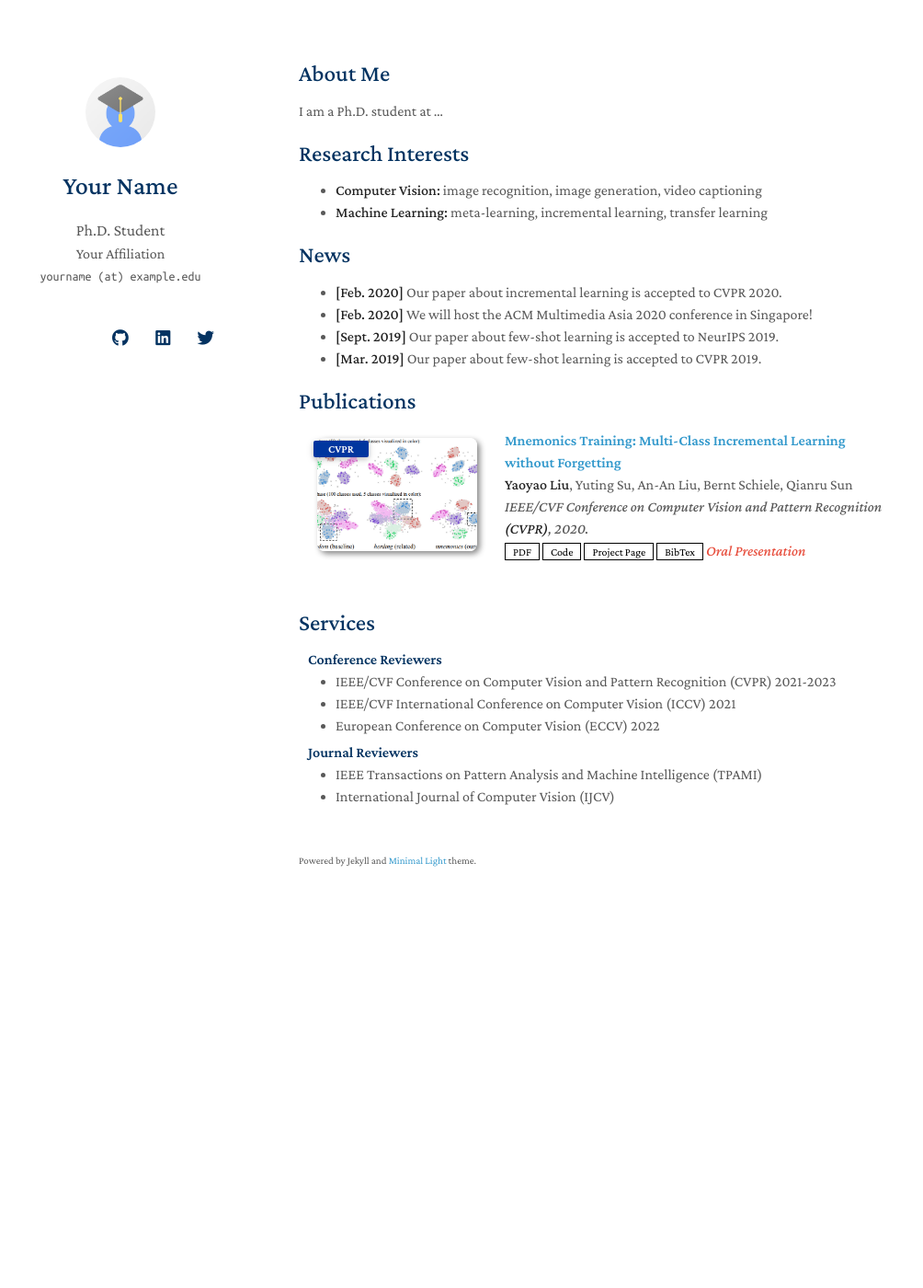
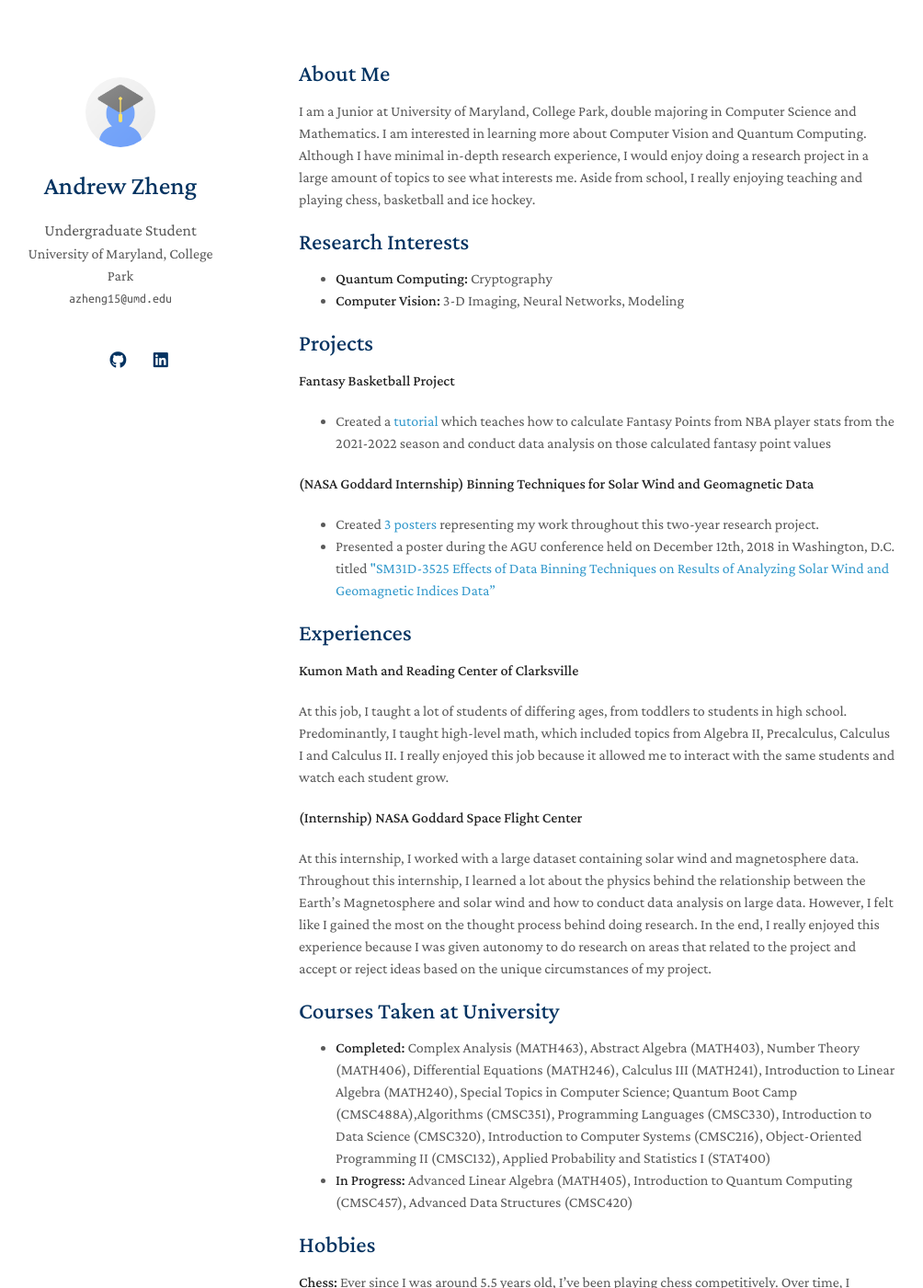
Before and after one commit to JAndrewZheng/jandrewzheng.github.io, a Jekyll site: the page built from index.md, in a window 1280 px wide and 1400 px high. Shown: the whole window at 92% size, without its empty margins (145-1149 px from the left). Built offline with Jekyll 4.4.1, drawn with Linux system fonts in a browser that asks for light colours; nearby versions of some CDN libraries; a style sheet for code colours, icons or effects is not loaded; our own code applies the rules of GitHub Pages for plain Markdown files; some of the changed text lies outside the part shown.

Commit message:
Adding changes

```diff
--- a/_config.yml
+++ b/_config.yml
@@ -1,8 +1,8 @@
 # Basic Information
-title: Your Name
-position: Ph.D. Student
-affiliation: Your Affiliation
-email: yourname (at) example.edu
+title: Andrew Zheng
+position: Undergraduate Student
+affiliation: University of Maryland, College Park
+email: azheng15@umd.edu
 
 # Search Engine Optimization (SEO)
 # The following information is used to improve the website traffic from search engines, e.g., Google.
@@ -12,11 +12,10 @@ canonical: https://minimal-light-theme.yliu.me/
 
 # Links
 # If you don't need one of them, you may delete the corresponding line.
-google_scholar: https://scholar.google.com/
-cv_link: assets/files/curriculum_vitae.pdf
-github_link: https://github.com/
-linkedin: https://www.linkedin.com/
-twitter: https://twitter.com/
+
+cv_link: assets/files/Andrew_Zheng_Resume.pdf
+github_link: https://github.com/JAndrewZheng
+linkedin: https://www.linkedin.com/in/andrew-zheng-82329b1b6/
 
 # Images (e.g., your profile picture and your website's favicon)
 # "favicon" and "favicon_dark" are used for the light and dark modes, respectively.
@@ -30,7 +29,6 @@ enable_footnote: true
 
 # Google Analytics ID
 # Please remove this if you don't use Google Analytics
-google_analytics: UA-111540567-4
 
 # Use this project as a remote theme for GitHub Pages
 # See the guide here: https://docs.github.com/en/pages/setting-up-a-github-pages-site-with-jekyll/adding-a-theme-to-your-github-pages-site-using-jekyll
--- a/_includes/publications.md
+++ b/_includes/publications.md
@@ -1,4 +1,4 @@
-<h2 id="publications" style="margin: 2px 0px -15px;">Publications</h2>
+<h2 id="publications" style="margin: 2px 0px -15px;">Projects</h2>
 
 <div class="publications">
 <ol class="bibliography">
--- a/index.md
+++ b/index.md
@@ -4,20 +4,59 @@ layout: homepage
 
 ## About Me
 
-I am a Ph.D. student at ...
+I am a Junior at University of Maryland, College Park, double majoring in Computer Science and Mathematics. I am interested in learning more about Computer Vision and Quantum Computing. Although I have minimal in-depth research experience, I would enjoy doing a research project in a large amount of topics to see what interests me. Aside from school, I really enjoying teaching and playing chess, basketball and ice hockey.
 
 ## Research Interests
 
-- **Computer Vision:** image recognition, image generation, video captioning
-- **Machine Learning:** meta-learning, incremental learning, transfer learning
+- **Quantum Computing:** Cryptography
+- **Computer Vision:** 3-D Imaging, Neural Networks, Modeling
 
-## News
+## Projects
 
-- **[Feb. 2020]** Our paper about incremental learning is accepted to CVPR 2020.
-- **[Feb. 2020]** We will host the ACM Multimedia Asia 2020 conference in Singapore!
-- **[Sept. 2019]** Our paper about few-shot learning is accepted to NeurIPS 2019.
-- **[Mar. 2019]** Our paper about few-shot learning is accepted to CVPR 2019.
+**Fantasy Basketball Project**
 
-{% include_relative _includes/publications.md %}
+<ul>
+<li> Created a <a href="https://andrewzayn.github.io/">tutorial</a> which teaches how to calculate Fantasy Points from NBA player stats from the 2021-2022 season and conduct data analysis on those calculated fantasy point values </li>
+</ul>
 
-{% include_relative _includes/services.md %}
+**(NASA Goddard Internship) Binning Techniques for Solar Wind and Geomagnetic Data**
+
+<ul>
+<li>Created <a href="https://drive.google.com/drive/u/0/folders/1kQjVQ5YEQRJgyfJcXdeBf3LZXl0UATRK">3 posters</a> representing my work throughout this two-year research project. </li>
+
+<li>Presented a poster during the AGU conference held on December 12th, 2018 in Washington, D.C. titled
+<a href="https://agu.confex.com/agu/fm18/meetingapp.cgi/Paper/396419">"SM31D-3525 Effects of Data Binning Techniques on Results of Analyzing Solar Wind and Geomagnetic Indices Data”</a></li>
+</ul>
+
+## Experiences
+
+**Kumon Math and Reading Center of Clarksville**
+
+At this job, I taught a lot of students of differing ages, from toddlers to students in high school. Predominantly, I taught high-level math, which included topics from Algebra II, Precalculus, Calculus I and Calculus II. I really enjoyed this job because it allowed me to interact with the same students and watch each student grow.
+
+**(Internship) NASA Goddard Space Flight Center**
+
+At this internship, I worked with a large dataset containing solar wind and magnetosphere data. Throughout this internship, I learned a lot about the physics behind the relationship between the Earth's Magnetosphere and solar wind and how to conduct data analysis on large data. However, I felt like I gained the most on the thought process behind doing research. In the end, I really enjoyed this experience because I was given autonomy to do research on areas that related to the project and accept or reject ideas based on the unique circumstances of my project.
+
+## Courses Taken at University
+
+- **Completed:** Complex Analysis (MATH463), Abstract Algebra (MATH403), Number Theory (MATH406), Differential Equations (MATH246), Calculus III (MATH241), Introduction to Linear Algebra (MATH240), Special Topics in Computer Science; Quantum Boot Camp (CMSC488A),Algorithms (CMSC351), Programming Languages (CMSC330), Introduction to Data Science (CMSC320), Introduction to Computer Systems (CMSC216), Object-Oriented Programming II (CMSC132), Applied Probability and Statistics I (STAT400)
+- **In Progress:** Advanced Linear Algebra (MATH405), Introduction to Quantum Computing (CMSC457), Advanced Data Structures (CMSC420)
+
+## Hobbies
+
+**Chess:** Ever since I was around 5.5 years old, I've been playing chess competitively. Over time, I became really good at board game, winning state championships and playing at invitational events. Here are some of my achievements:
+
+- Scholastic Maryland State Champion for years 2014 – 2017, 2020
+- Maryland Sweet 16 Champion in the 5th Grade, achieving full scholarship to University of Maryland, Baltimore County
+- Achieved National Master Title at age 12
+
+My Chess.com Account: <a href="https://www.chess.com/member/bravehorse">bravehorse</a>
+
+**Ice Hockey:** I started playing ice hockey when I was around 7 years old. In my ice hockey career, I played in both high school leagues and club ice hockey leagues playing with other future D1 players. Here are some of my achievements in ice hockey:
+
+- Howard County All-Star 2016-2020
+- 2x Maryland Student Hockey League Second Team All-State
+- Last Ice Hockey Team: Washington Little Caps AAA U18
+
+**Basketball:** I'm a bit too short to play basketball well competitively but it has always been a fun sport for me to play. Whenever I have free time, I usually spend it playing pickup basketball. Recently, basketball has become one of my favorite hobbies because it's a way to connect with friends and engage in an activity that is beneficial for everybody.
```
Also changed, not shown: 5 other files.
